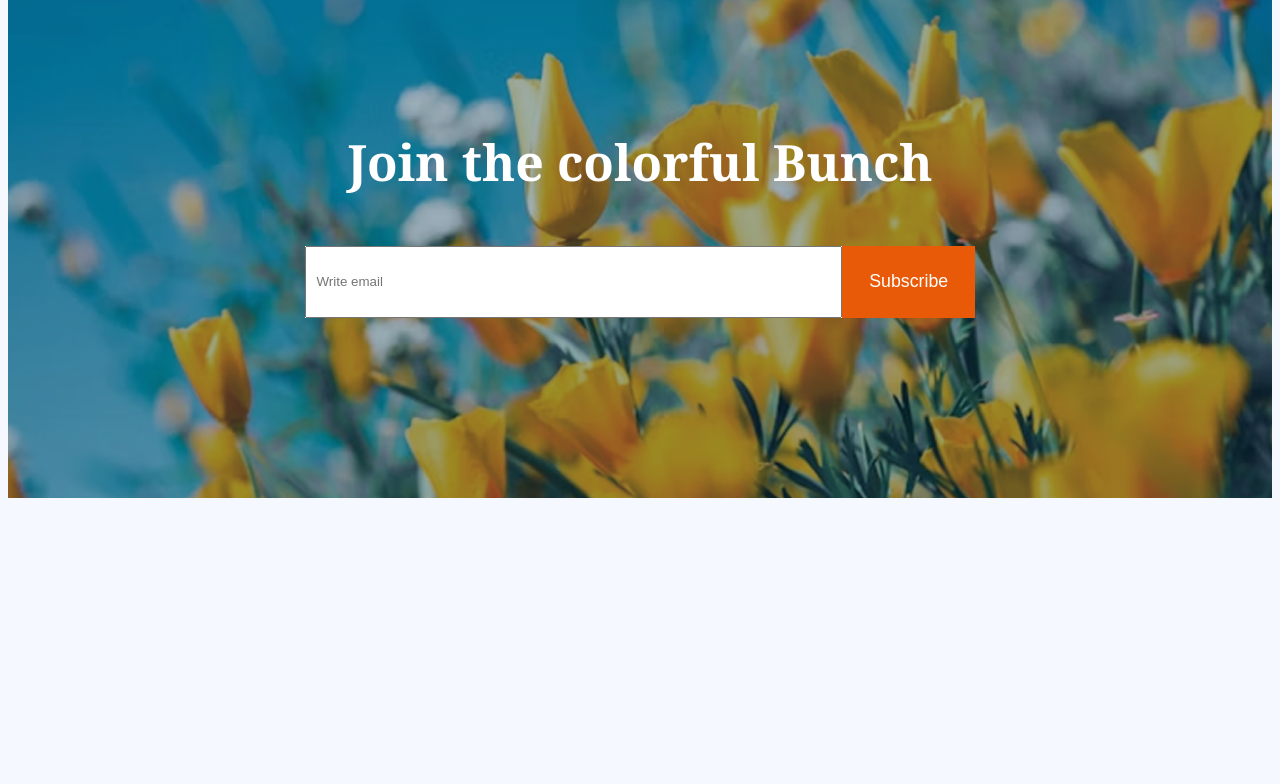
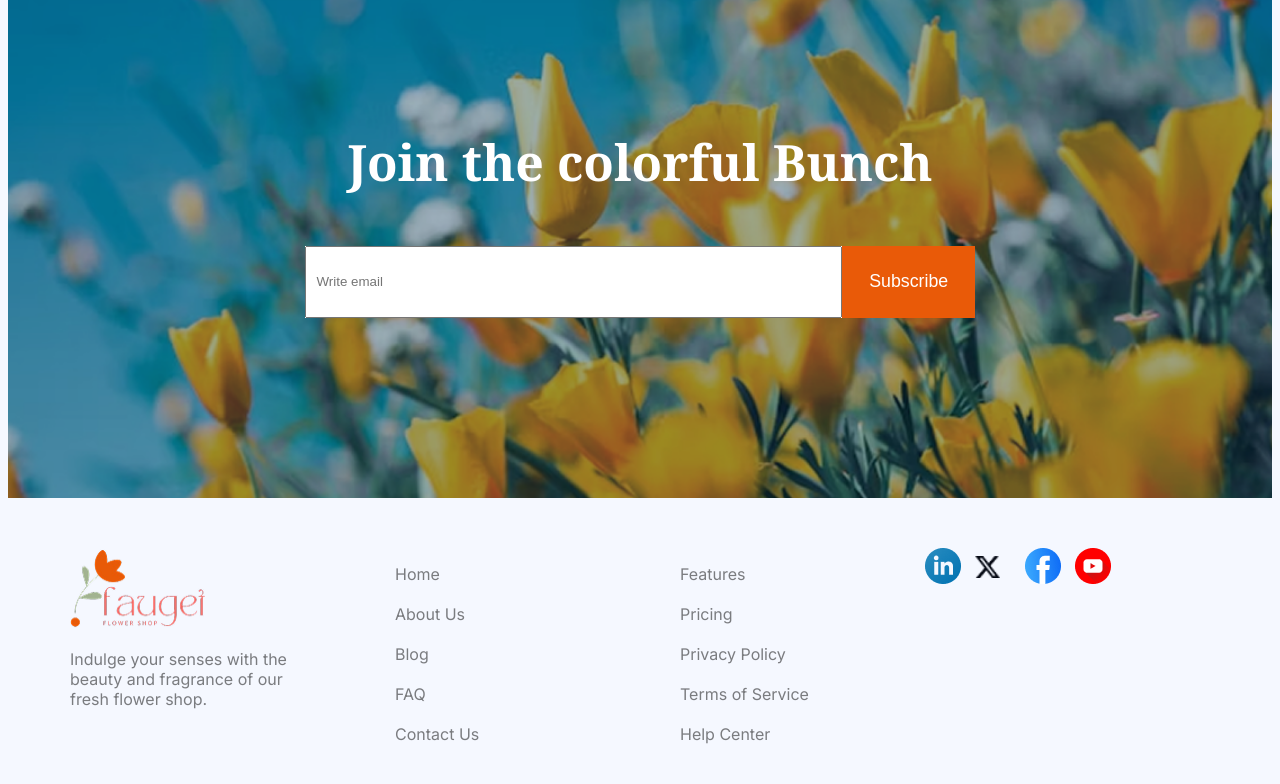
Before and after one commit to istiakmasrursaad/FlowerShop-LandingPage01, a plain HTML site: page index.html in a window 1280 px wide. Shown: the part 3504-4288 px from the top of the page. Before the commit the page ends 4010 px from the top, so only its background shows below. Drawn offline with Linux system fonts and the light colour scheme.

Commit message:
footer Section added

```diff
--- a/index.html
+++ b/index.html
@@ -141,6 +141,42 @@
         </div>
 
 
+          <!-- footerSection -->
+      <footer class="footerSec">
+        <div class="footerXClass w-[359px] h-[189px]">
+            <img class="footerImg w-[135px] h-[82px]" src="assets/logo.png" alt="">
+            <p class="footerPara dark02 inter-font ">Indulge your senses with the<br>beauty and fragrance of our<br>fresh flower shop. </p>
+        </div>
+        <div class="foterDivClas">
+            <ul class="fotterUl dark02">
+                <li class=" "><a href=""></a>Home</li>
+                <li class=" "><a href=""></a>About Us</li>
+                <li class=" "><a href=""></a>Blog</li>
+                <li class=" "><a href=""></a>FAQ</li>
+                <li class=" "><a href=""></a>Contact Us</li>
+
+            </ul>
+        </div>
+        <div class=" foterDivClas">
+             <ul class="fotterUl  dark02">
+                <li class=" "><a href=""></a>Features</li>
+                <li class=" "><a href=""></a>Pricing</li>
+                <li class=""><a href=""></a>Privacy Policy</li>
+                <li class=""><a href=""></a>Terms of Service</li>
+                <li class=""><a href=""></a>Help Center</li>
+            </ul>
+        </div>
+        <div class=" footerDivIcon">
+            <img src="assets/icon-linkedin.png" alt="">
+            <img class="IconX" src="assets/icon-twitter.png" alt="">
+            <img src="assets/icon-facebook.png" alt="">
+            <img  src="assets/icon-youtube.png" alt="">
+        </div>
+
+
+     </footer>
+
+
 
 </body>
 </html>
--- a/style.css
+++ b/style.css
@@ -314,6 +314,55 @@ input[type="email"]{
 }
 
 
+/* footerSection */
+.footerSec{
+    display: grid;
+    grid-template-columns: repeat(4,1fr);
+    max-width: 1140px;
+    margin: 50px auto;
+}
+.footerXClass{
+    max-width: 359px;
+}
+.footerImg{
+    width: 135px;
+    height: 81px;
+}
+.footerPara{
+    margin-top: 16px;
+    max-width: 359px;
+    max-height: 81px;
+    font-size: 1rem;
+}
+.foterDivClas{
+    max-width: 200px;
+    /* max-height: 248px; */
+    display: grid;
+    grid-template-columns: repeat(1, 1fr);
+}
+.fotterUl{
+    gap: 30px;
+    list-style: none;
+
+}
+.fotterUl li{
+    margin-bottom: 20px;
+}
+.footerDivIcon{
+    max-width: 200px;
+    display: grid;
+    grid-template-columns: repeat(4, 1fr);
+}
+.IconX{
+    margin-top: 8px;
+    width: 26px;
+}
+
+
+
+
+
+
 
 
 
@@ -418,9 +467,18 @@ input[type="email"]{
     font-size: 1.8rem;
 }
 .colorInp{
-    width: 70%;
+    width: 100%;
+}
+.footerXClass{
+    margin-bottom: 20px;
+}
+.footerSec{
+    grid-template-columns: repeat(1, 1fr);
 }
 
-
+.fotterUl{
+ margin-top: -5px;
+ padding: 0px;
+}
 
     }
```
